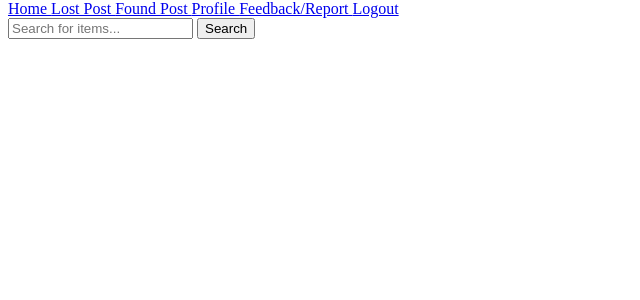
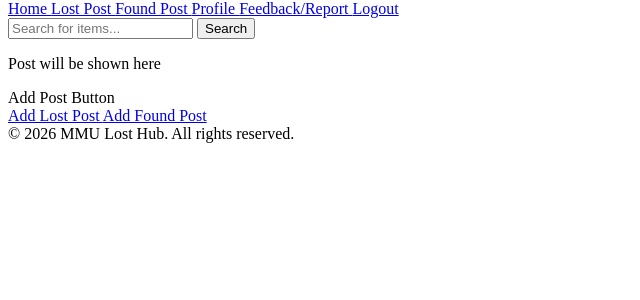
Before and after one commit to yf-91/GitExercise-G011, a Django app: page /items/ in a window 1280 px wide. Shown: the part 156-456 px from the top of the page, without its empty margins (0-640 px from the left). Run offline with Django 5.2, Linux system fonts and the light colour scheme.

Commit message:
left space for post coding

```diff
--- a/MMULostHub/items/templates/items/mainpage.html
+++ b/MMULostHub/items/templates/items/mainpage.html
@@ -35,8 +35,26 @@
             <button type="submit">Search</button>
         </div>
 
+        <div class="posts">
+            <p>
+                Post will be shown here
+            </p>
+        </div>
 
+        <div class="add-button">
+            <nav>
+                Add Post Button
+            </nav>
 
+            <div class="add-button-content">
+                <a href="#"> Add Lost Post </a>
+                <a href="#"> Add Found Post </a>
+            </div>
+        </div>
+
+        <footer>
+            &copy; 2026 MMU Lost Hub. All rights reserved.
+        </footer>
 
 
     </body>
```
